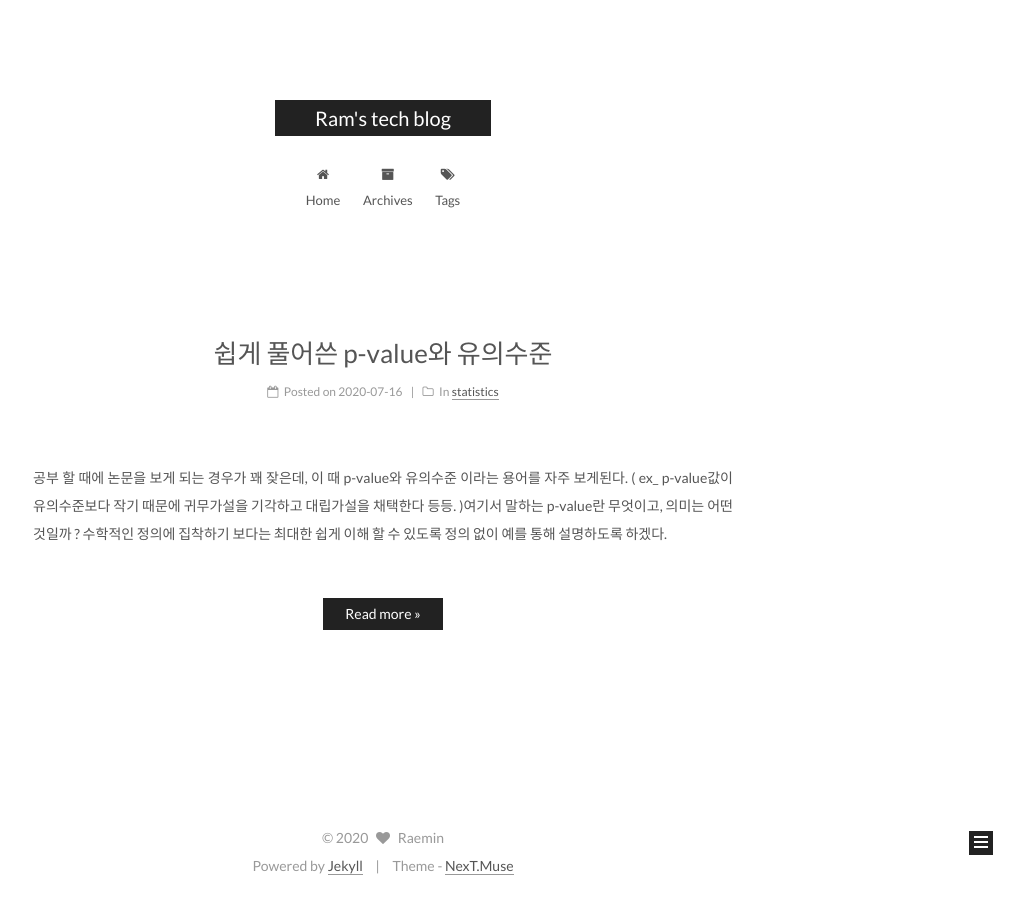
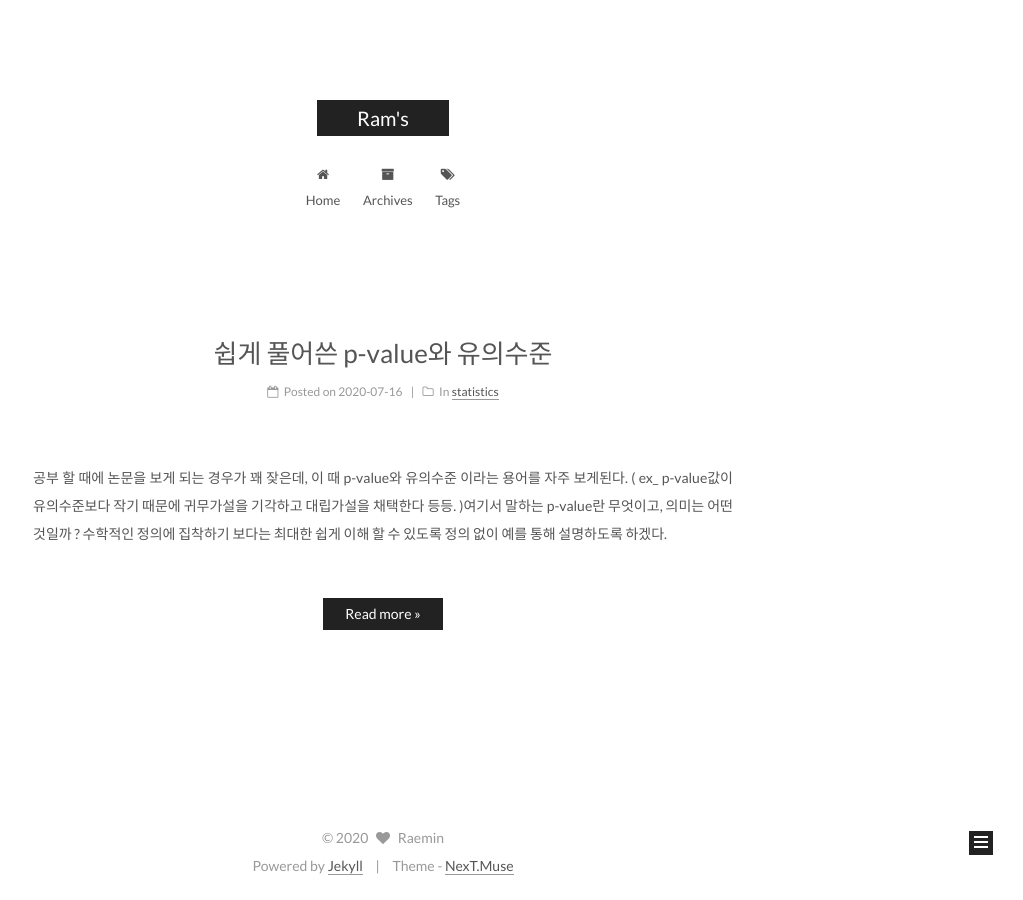
Before and after one commit to kangraemin/kangraemin.github.io, a Jekyll site: the page built from index.html, in a window 1280 px wide. Shown: the whole page, without its empty margins (257-1280 px from the left). Built offline with Jekyll 4.4.1, drawn with Linux system fonts in a browser that asks for light colours; the list of posts is cut into pages by our own code.

Commit message:
Add blog title

```diff
--- a/_config.yml
+++ b/_config.yml
@@ -4,7 +4,7 @@
 # ---------------------------------------------------------------
 
 # Site
-title: Ram's tech blog
+title: Ram's
 subtitle:
 description:
 author: Raemin
```
